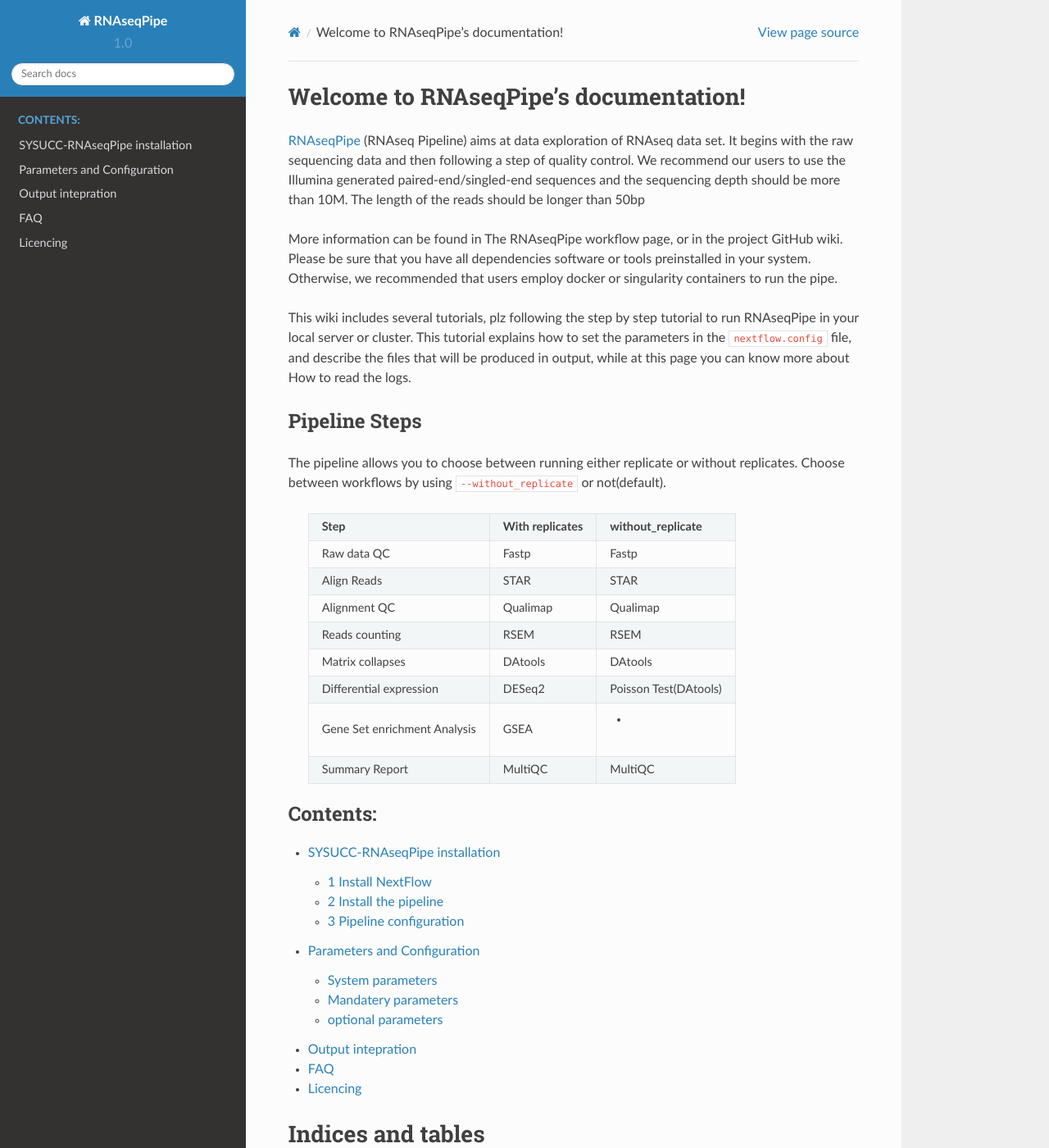
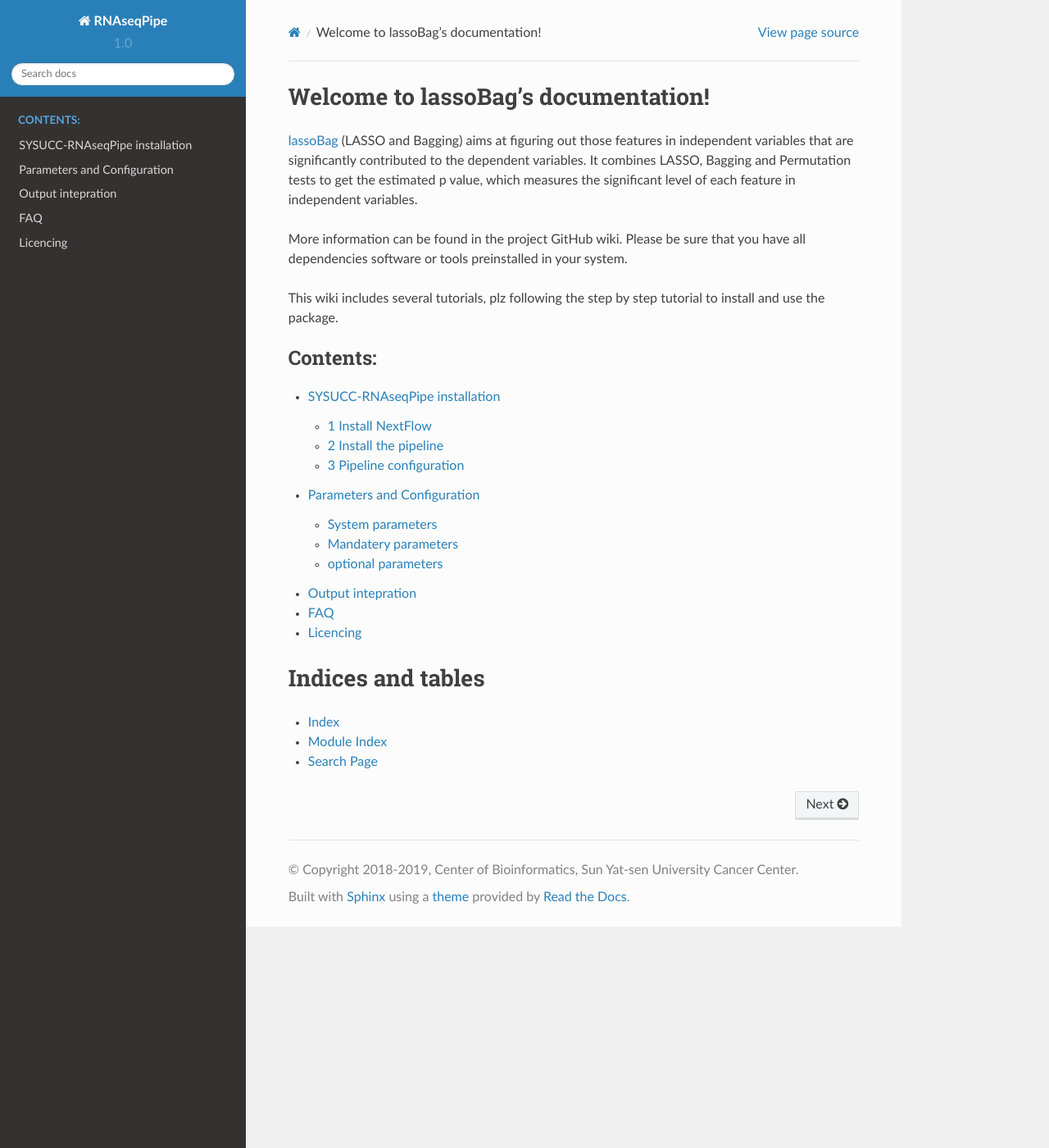
Before and after one commit to likelet/VSOLassoBag, a Sphinx documentation site: the page built from docs/index.rst, in a window 1280 px wide and 1400 px high. Shown: the whole window at 82% size. Built offline with Sphinx 7.4.7 and the Read the Docs theme 2.0.0, drawn with Linux system fonts in a browser that asks for light colours; pages that are not in the unit, such as notebooks, are missing from menus.

Commit message:
simplify it to fit lassobag's introduction

```diff
--- a/docs/index.rst
+++ b/docs/index.rst
@@ -1,44 +1,18 @@
-.. RNAseqPipe documentation master file, created by
+.. lassoBag documentation master file, created by
    sphinx-quickstart on Wed Feb 13 23:01:53 2019.
    You can adapt this file completely to your liking, but it should at least
    contain the root `toctree` directive.
 
-Welcome to RNAseqPipe's documentation!
+Welcome to lassoBag's documentation!
 ======================================
 
-`RNAseqPipe <https://github.com/likelet/RNAseqPipe>`_ (RNAseq Pipeline) aims at data exploration of RNAseq data set. It begins with the raw sequencing data and then following a step of quality control. We recommend our users to use the Illumina generated paired-end/singled-end sequences and the sequencing depth should be more than 10M. The length of the reads should be longer than 50bp
+`lassoBag <https://github.com/likelet/lassoBag/>`_ (LASSO and Bagging) aims at figuring out those features in independent variables that are significantly contributed to the dependent variables. It combines LASSO, Bagging and Permutation tests to get the estimated p value, which measures the significant level of each feature in independent variables.
 
-More information can be found in The RNAseqPipe workflow page, or in the project GitHub wiki.
-Please be sure that you have all dependencies software or tools preinstalled in your system. Otherwise, we recommended that users employ docker or singularity containers to run the pipe.
+More information can be found in the project GitHub wiki.
+Please be sure that you have all dependencies software or tools preinstalled in your system.
 
-This wiki includes several tutorials, plz following the step by step tutorial to run RNAseqPipe in your local server or cluster. This tutorial explains how to set the parameters in the ``nextflow.config`` file, and describe the files that will be produced in output, while at this page you can know more about How to read the logs.
+This wiki includes several tutorials, plz following the step by step tutorial to install and use the package.
 
-
-Pipeline Steps
-----
-
-The pipeline allows you to choose between running either replicate or without replicates.
-Choose between workflows by using ``--without_replicate`` or not(default).
-
-    +----------------------------------------------+---------------------+----------------------+
-    | **Step**                                     | **With replicates** | **without_replicate**|
-    +----------------------------------------------+---------------------+----------------------+
-    |Raw data QC                                   |Fastp                |Fastp                 |
-    +----------------------------------------------+---------------------+----------------------+
-    |Align Reads                                   |STAR                 |STAR                  |
-    +----------------------------------------------+---------------------+----------------------+
-    |Alignment QC                                  |Qualimap             |Qualimap              |
-    +----------------------------------------------+---------------------+----------------------+
-    |Reads counting                                |RSEM                 |RSEM                  |
-    +----------------------------------------------+---------------------+----------------------+
-    |Matrix collapses                              |DAtools              |DAtools               |
-    +----------------------------------------------+---------------------+----------------------+
-    |Differential expression                       |DESeq2               |Poisson Test(DAtools) |
-    +----------------------------------------------+---------------------+----------------------+
-    |Gene Set enrichment Analysis                  |GSEA                 |-                     |
-    +----------------------------------------------+---------------------+----------------------+
-    |Summary Report                                |MultiQC              |MultiQC               |
-    +----------------------------------------------+---------------------+----------------------+
 
 .. toctree::
    :maxdepth: 2
```
